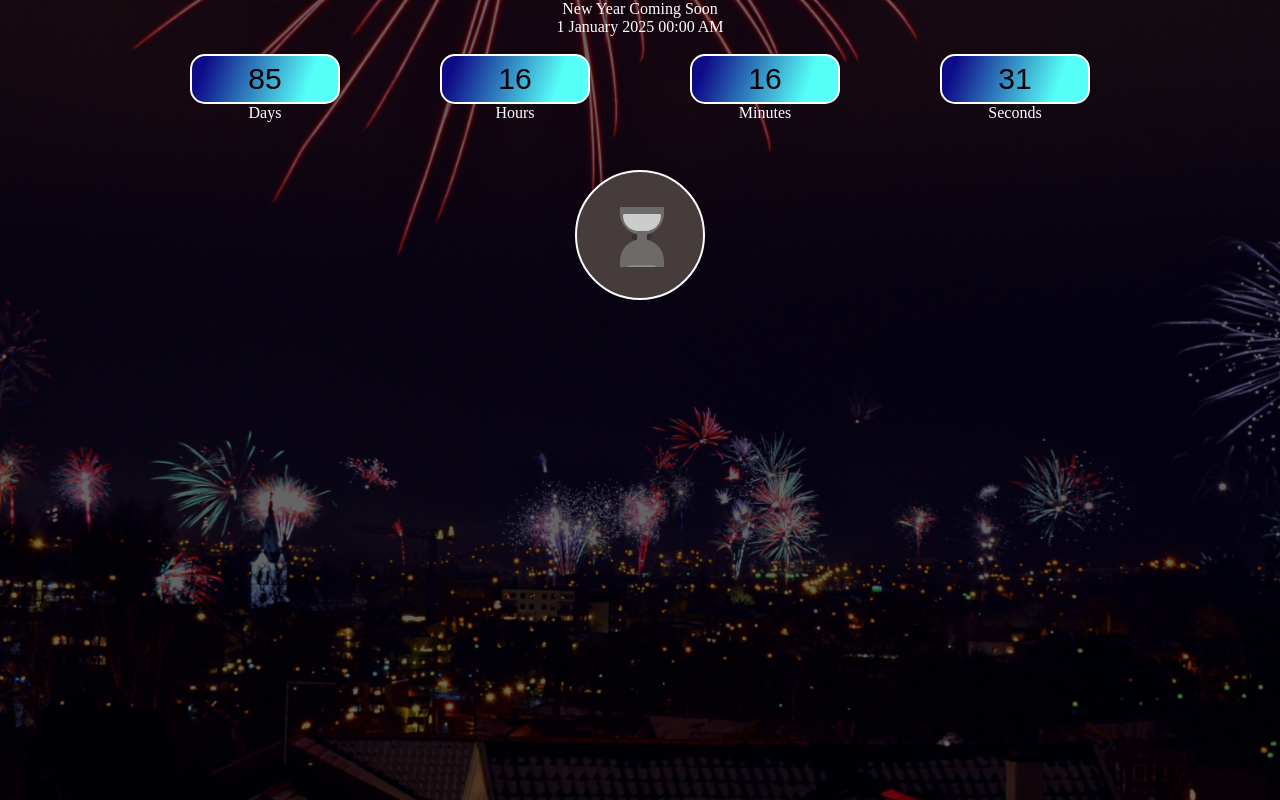
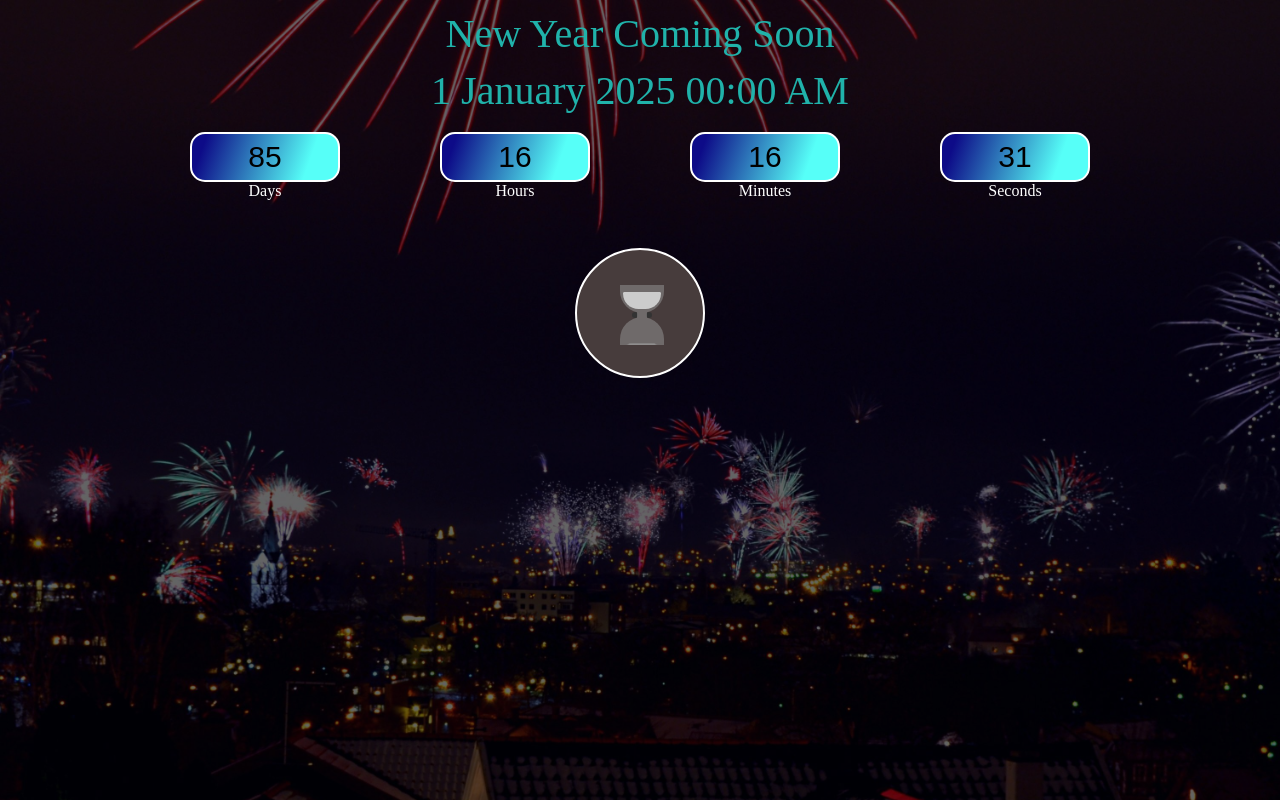
Before and after one commit to PatellAbhishekk/new-year, a plain HTML site: page index.html in a window 1280 px wide. Drawn offline with Linux system fonts and the light colour scheme; a web font is replaced by a local one.

Commit message:
final commit

```diff
--- a/style.css
+++ b/style.css
@@ -22,7 +22,7 @@
   background-color: rgba(0, 0, 0, 0.6);
 }
 
-.tittle {
+.title {
   margin-top: 10px;
   color: lightseagreen;
   text-align: center;
```
